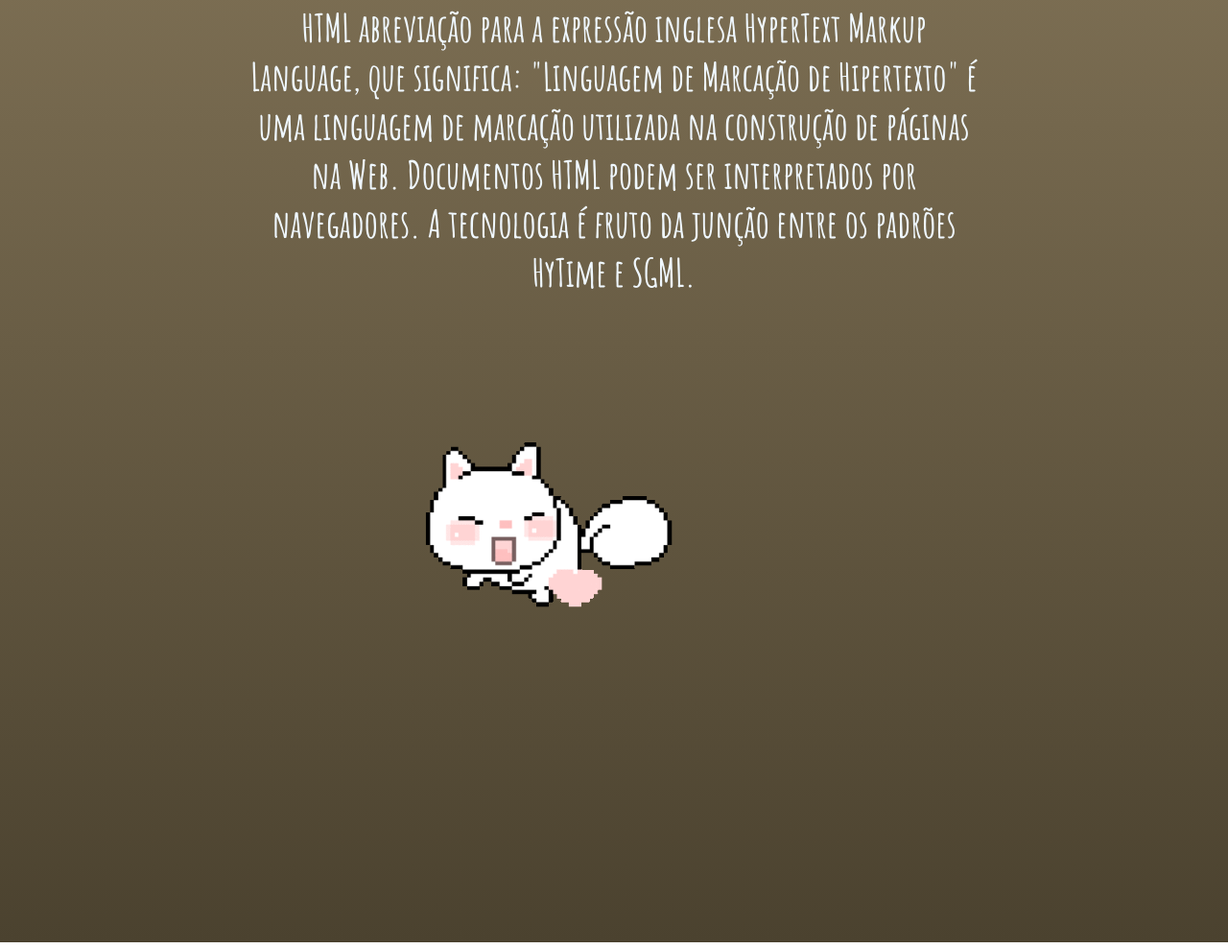
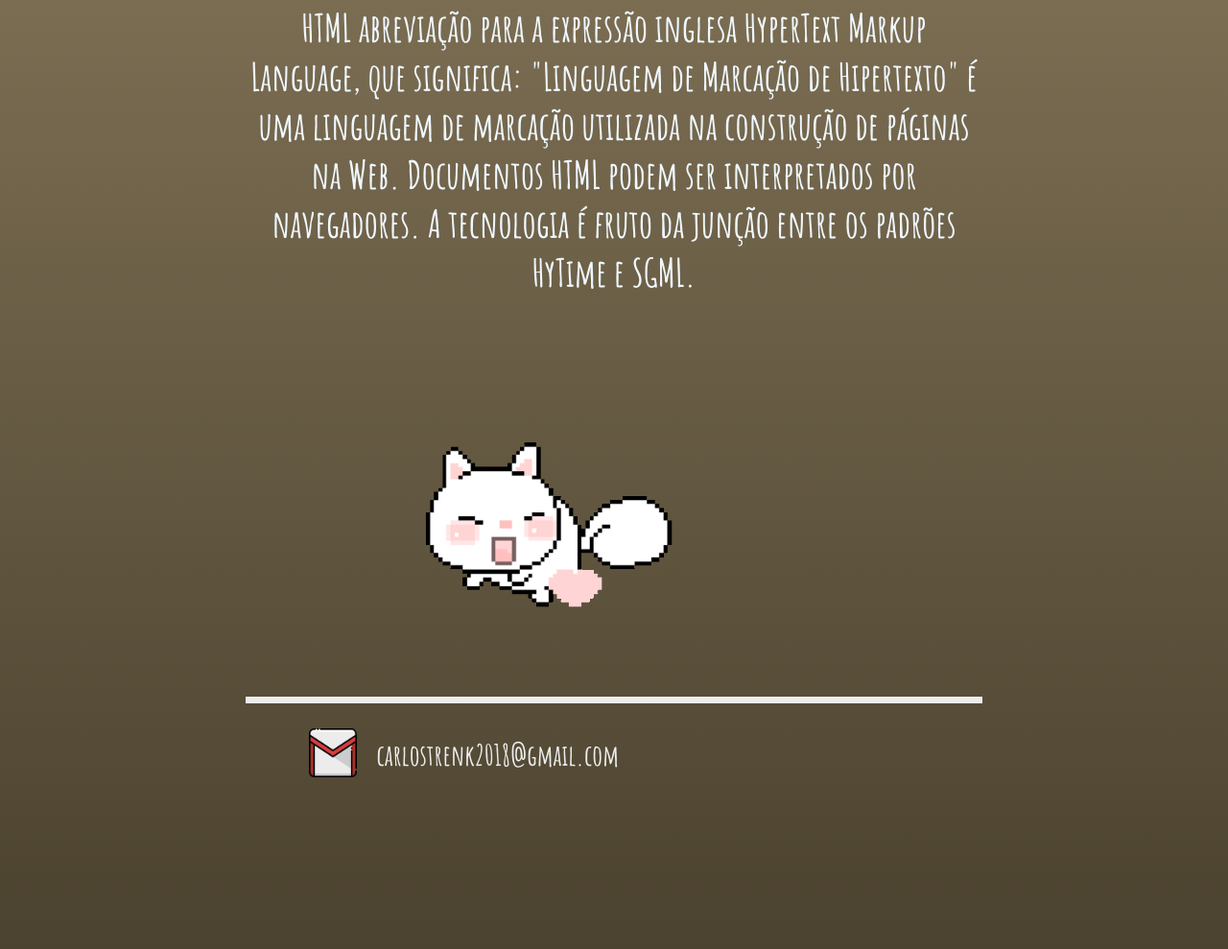
Before and after one commit to TrenksSS/trenksss.github.io, a plain HTML site: page index.html in a window 1280 px wide. Shown: the part 2593-3582 px from the top of the page at 96% size. Drawn offline with Linux system fonts and the light colour scheme.

Commit message:
mais uma vez 3

```diff
--- a/css/loginstyle.css
+++ b/css/loginstyle.css
@@ -55,6 +55,12 @@ body{
     text-decoration:none;
     color: aliceblue;
 }
+.container h2:hover {
+    transition: 2s;
+    text-decoration:none;
+    color: rgb(46, 32, 21);
+    font-size: 25px;
+}
 .container a {
     text-decoration: none;
 }
@@ -71,7 +77,6 @@ body{
     color: aliceblue;
     margin:20%;
     margin-top: 0%;
-
 }
 .cont H1{
     font-size:70px
@@ -88,9 +93,36 @@ body{
     width:50%;
     margin-left: 20%
 }
-hr {
-	border: 0;
-	border-top: 1px solid #9e8769;
+.hr {
+    padding: 2px 10px;
+	display: inline-block;
+
+	/* visual do link */
+	background-color:#EDEDED;
+	color: #333;
+	text-decoration: none;
+	border-bottom:3px solid #EDEDED;
+}
+.infos{
+    display: flex;
+    justify-content: center;
+    margin-left: -30%;
+    margin-top: -18% ;
+}
+.infos img{
+    width: 20%;
+    margin-top:0 ;
+}
+.infos p{
+    font-size: 30px;
+    margin-top: -18%;
+    margin-left: 28%;
+    color: #EDEDED;
+}
+.infos p:hover{
+    transition: 2s;
+    color: rgb(29, 22, 16);
+    font-size: 33px;
 }
 
 @media screen and (max-width: 800px)  {
--- a/index.html
+++ b/index.html
@@ -29,7 +29,7 @@
         <div class="cont">
             <h1>Desenvolvimento de aplicativos de impacto</h1>
             <h2>Tem como objetivo principal descobrir como a tecnologia pode ser usada para a transformação social, para
-                alicar comceitos de gestão de projetos para identificar problemas sociais também usar a técnica do
+                alicar conceitos de gestão de projetos para identificar problemas sociais também usar a técnica do
                 Desing Thinking para desenvolver um protótipo de aplicativo voltado para impacto social positivo na
                 sociedade e utilizar o pensamento computacional (decomposição, abstração, padrões e algoritmos) para
                 analisar situações e cenários reais.</h2>
@@ -50,6 +50,10 @@
                 <img src="img/2iFb.gif">
                 <div class="hr"></div>
         </div>
+                <div class="infos">
+                    <div><img src="img/gmail.png"</div>
+                    <div><p>carlostrenk2018@gmail.com</p></div>
+                </div>
     </div>
 
     </div>
```
Also changed, not shown: img/gmail.png (added).
